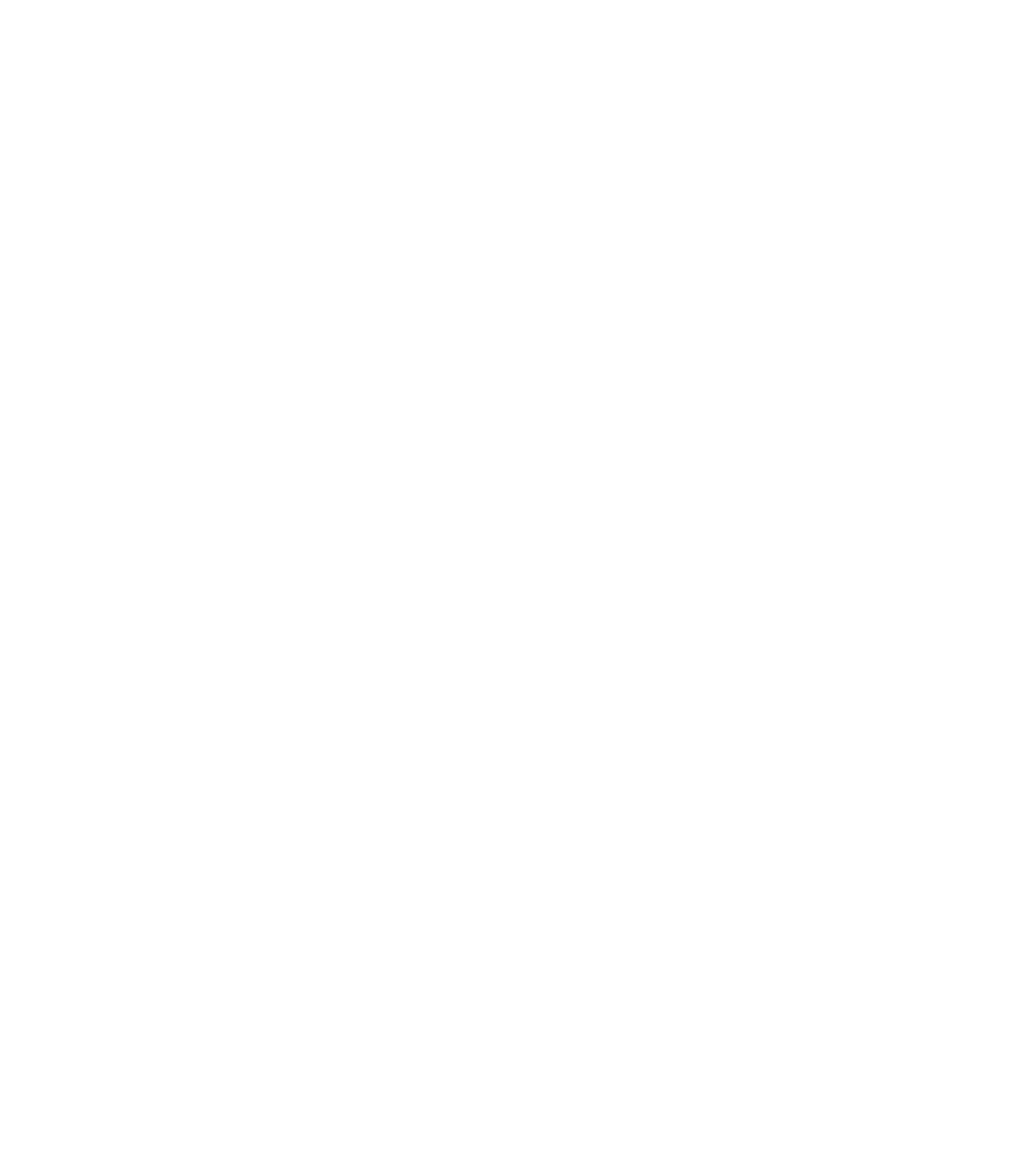
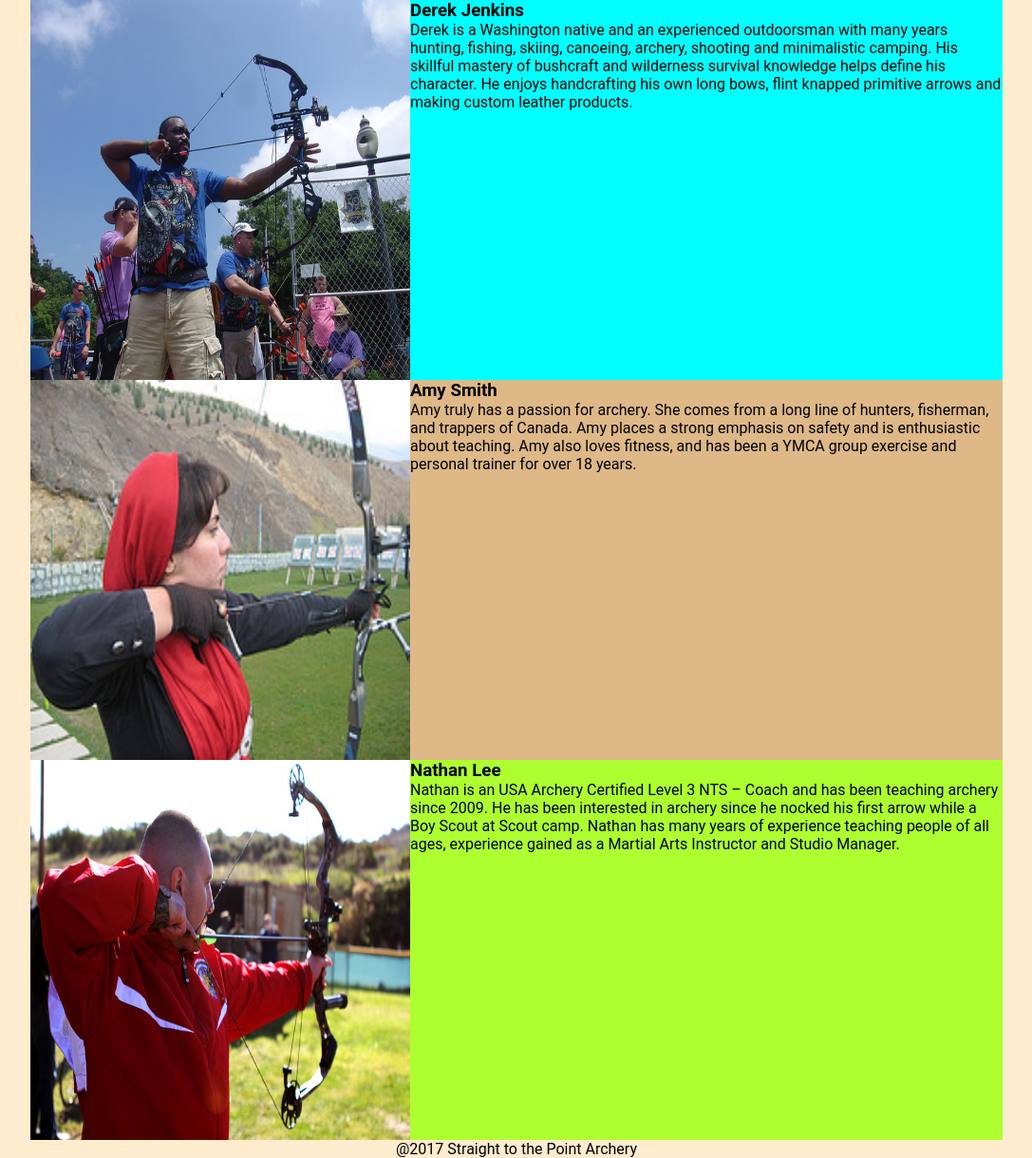
Before and after one commit to robmart9242/stp-archery, a plain HTML site: page index.html in a window 1280 px wide. Shown: the whole page at 95% size, without its empty margins (96-1183 px from the left). Before the commit the page ends 800 px from the top, so only its background shows below. Drawn offline with Linux system fonts and the light colour scheme.

Commit message:
add sketches

```diff
--- a/index.html
+++ b/index.html
@@ -0,0 +1,30 @@
+<!DOCTYPE html>
+<html>
+
+<head>
+    <meta charset="utf-8">
+    <title>Instructors</title>
+    <link rel="stylesheet" type="text/css" href="styles/stylesheet.css">
+</head>
+
+<body>
+   <section class="wrapper">
+     <figure class="content-block block1">
+       <h3><img src="images/derek-jenkins-instructor.jpg" alt="Derek Jenkins">Derek Jenkins</h3>
+       <figcaption>Derek is a Washington native and an experienced outdoorsman with many years hunting, fishing, skiing, canoeing, archery, shooting and minimalistic camping. His skillful mastery of bushcraft and wilderness survival knowledge helps define his character. He enjoys handcrafting his own long bows, flint knapped primitive arrows and making custom leather products.</figcaption>
+     </figure>
+
+     <figure class="content-block block2">
+       <h3><img src="images/amy-smith-instructor.jpg" alt="Amy Smith">Amy Smith</h3>
+       <figcaption>Amy truly has a passion for archery. She comes from a long line of hunters, fisherman, and trappers of Canada. Amy  places a strong emphasis on safety and is enthusiastic about teaching. Amy also loves fitness, and  has been a YMCA group exercise and personal trainer for over 18 years.</figcaption>
+     </figure>
+
+     <figure class="content-block block3">
+       <h3><img src="images/nathan-lee-instructor.jpg" alt="Nathan Lee">Nathan Lee</h3>
+       <figcaption>Nathan is an USA Archery Certified Level 3 NTS – Coach and has been teaching archery since 2009. He has been interested in archery since he nocked his first arrow while a Boy Scout at Scout camp. Nathan has many years of experience teaching people of all ages, experience gained as a Martial Arts Instructor and Studio Manager.</figcaption>
+     </figure>
+  </section>
+
+  <footer>@2017 Straight to the Point Archery</footer>
+</body>
+</html>
--- a/styles/stylesheet.css
+++ b/styles/stylesheet.css
@@ -27,8 +27,9 @@ body{
 }
 
 .block3{
-  background-color:
+  background-color: greenyellow;
 }
+
 img{
   float: left;
   height: 400px;
```
Also changed, not shown: 2 other files.
